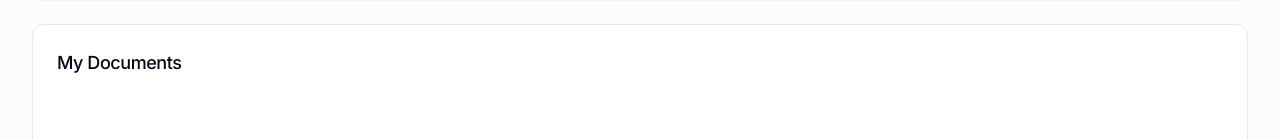
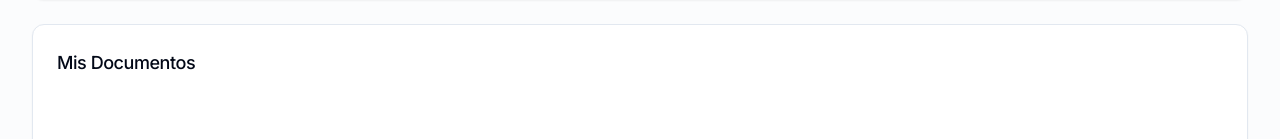
Before and after one commit to DanielMilstein/doc-talk-smart-bot, a React (Vite) app: page /admin in a window 1280 px wide. Shown: the part 439-578 px from the top of the page. Built offline with nearby package versions, Linux system fonts and the light colour scheme.

Commit message:
spanish2

```diff
--- a/src/components/ChatInterface.tsx
+++ b/src/components/ChatInterface.tsx
@@ -38,7 +38,7 @@ const ChatInterface: React.FC<ChatInterfaceProps> = ({ pdfs, onStartNewChat }) =
       const updatedWelcomeMessage: Message = {
         ...messages[0],
         content: pdfs.length > 0
-          ? `Estoy listo para contestar preguntas, tienes ${pdfs.length} documentos ${pdfs.length !== 1 ? 's' : ''} subidos.`
+          ? `Estoy listo para contestar preguntas, tienes ${pdfs.length} documento${pdfs.length !== 1 ? 's' : ''} subidos.`
           : "Estoy listo para chatear! Sube algunos documentos para que pueda responder preguntas sobre ellos.",
       };
       setMessages([updatedWelcomeMessage]);
--- a/src/components/PDFList.tsx
+++ b/src/components/PDFList.tsx
@@ -17,7 +17,7 @@ const PDFList: React.FC<PDFListProps> = ({
     return (
       <Card className="flex-grow">
         <CardHeader>
-          <CardTitle className="text-lg font-medium">My Documents</CardTitle>
+          <CardTitle className="text-lg font-medium">Mis Documentos</CardTitle>
         </CardHeader>
         <CardContent>
           <div className="flex flex-col items-center justify-center h-48 text-muted-foreground">
@@ -31,7 +31,7 @@ const PDFList: React.FC<PDFListProps> = ({
   return (
     <Card className="flex-grow">
       <CardHeader>
-        <CardTitle className="text-lg font-medium">My Documents</CardTitle>
+        <CardTitle className="text-lg font-medium">Mis Documentos</CardTitle>
       </CardHeader>
       <CardContent className="p-0">
         <ul className="divide-y">
```
